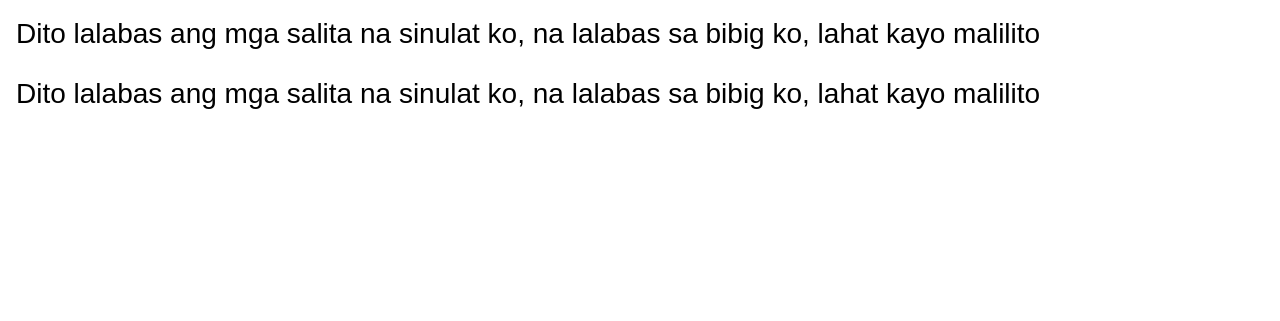
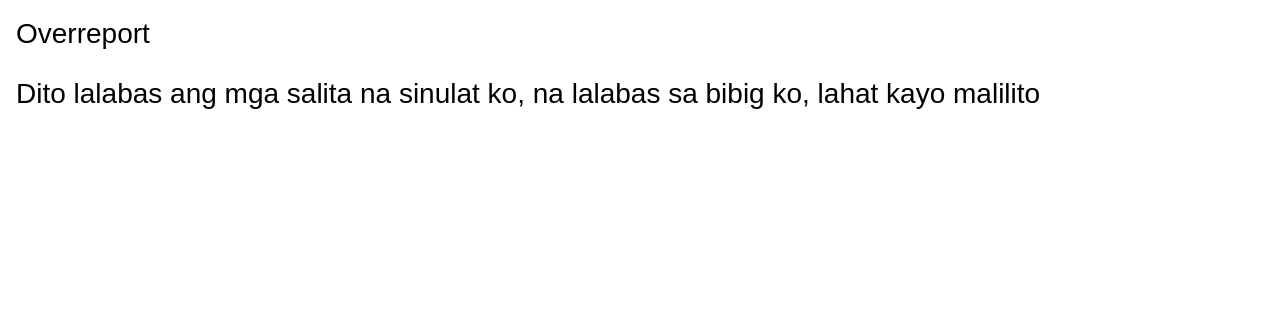
Before and after one commit to Maguayen2024/annasophianoche.github.io, a plain HTML site: page ICT_AnnaSophiaNoche.html in a window 1280 px wide. Shown: the part 479-800 px from the top of the page. Drawn offline with Linux system fonts and the light colour scheme.

Commit message:
Update ICT_AnnaSophiaNoche.html

```diff
--- a/ICT_AnnaSophiaNoche.html
+++ b/ICT_AnnaSophiaNoche.html
@@ -70,7 +70,7 @@ body {
 
 <div class="content">
     <h3>Sticky Navigation Example</h3>
-    <p>Dito lalabas ang mga salita na sinulat ko, na lalabas sa bibig ko, lahat kayo malilito</p>
+    <p>Overreport</p>
     <p>Dito lalabas ang mga salita na sinulat ko, na lalabas sa bibig ko, lahat kayo malilito</p>
 
 </div>
```
